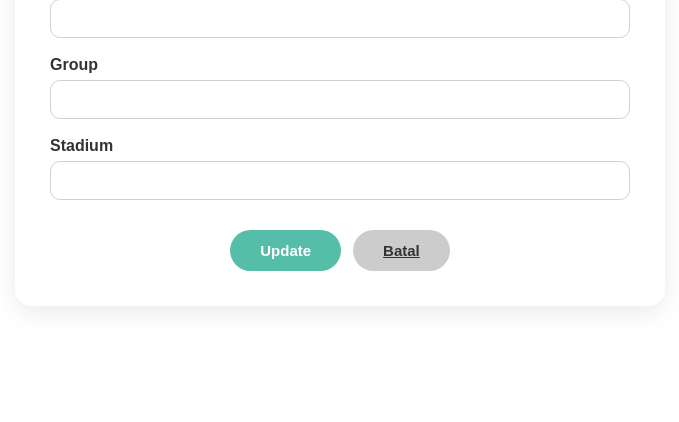
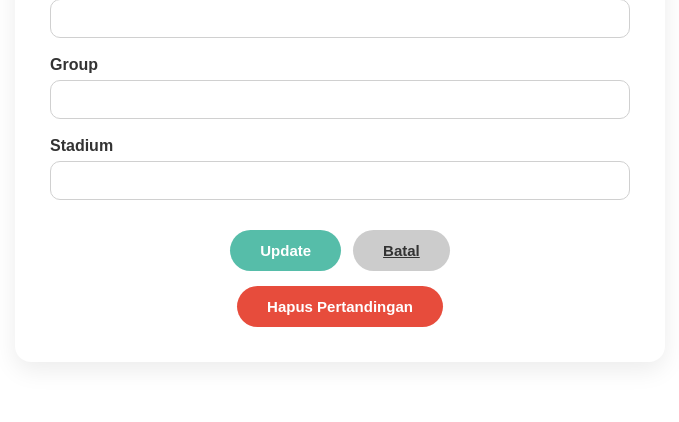
Before and after one commit to pbp-kelompok-10/xcore, a Django app: template scoreboard/templates/update_score.html in a window 1280 px wide. Shown: the part 643-1065 px from the top of the page, without its empty margins (300-979 px from the left). Before the commit the page ends 952 px from the top, so only its background shows below. Run offline with Django 5.2, Linux system fonts and the light colour scheme; the template is opened without the code that fills it, so the values that code supplies are empty; some libraries are stand-ins or nearby versions.

Commit message:
update delete pertandingan

```diff
--- a/scoreboard/templates/update_score.html
+++ b/scoreboard/templates/update_score.html
@@ -98,6 +98,15 @@
         background: #aaa;
         transform: translateY(-2px);
     }
+
+        .btn-danger {
+        background: #e74c3c;
+        color: white;
+    }
+    .btn-danger:hover {
+        background: #c0392b;
+        transform: translateY(-2px);
+    }
 </style>
 {% endblock %}
 
@@ -157,5 +166,32 @@
             <a href="{% url 'scoreboard:scoreboard_list' %}" class="btn btn-cancel">Batal</a>
         </div>
     </form>
+
+        <form id="delete-form-{{ match.id }}" action="{% url 'scoreboard:delete_match' match.id %}" method="POST" style="margin-top: 15px; text-align:center;">
+        {% csrf_token %}
+        <button type="button" class="btn btn-danger" onclick="confirmDelete('{{ match.id }}')">
+            Hapus Pertandingan
+        </button>
+    </form>
+
+    <script src="https://cdn.jsdelivr.net/npm/sweetalert2@11"></script>
+    <script>
+    function confirmDelete(matchId) {
+        Swal.fire({
+            title: 'Yakin ingin menghapus?',
+            text: "Pertandingan ini akan dihapus secara permanen.",
+            icon: 'warning',
+            showCancelButton: true,
+            confirmButtonColor: '#d33',
+            cancelButtonColor: '#3085d6',
+            confirmButtonText: 'Ya, hapus!',
+            cancelButtonText: 'Batal'
+        }).then((result) => {
+            if (result.isConfirmed) {
+                document.getElementById(`delete-form-${matchId}`).submit();
+            }
+        });
+    }
+    </script>
 </div>
 {% endblock %}
```
